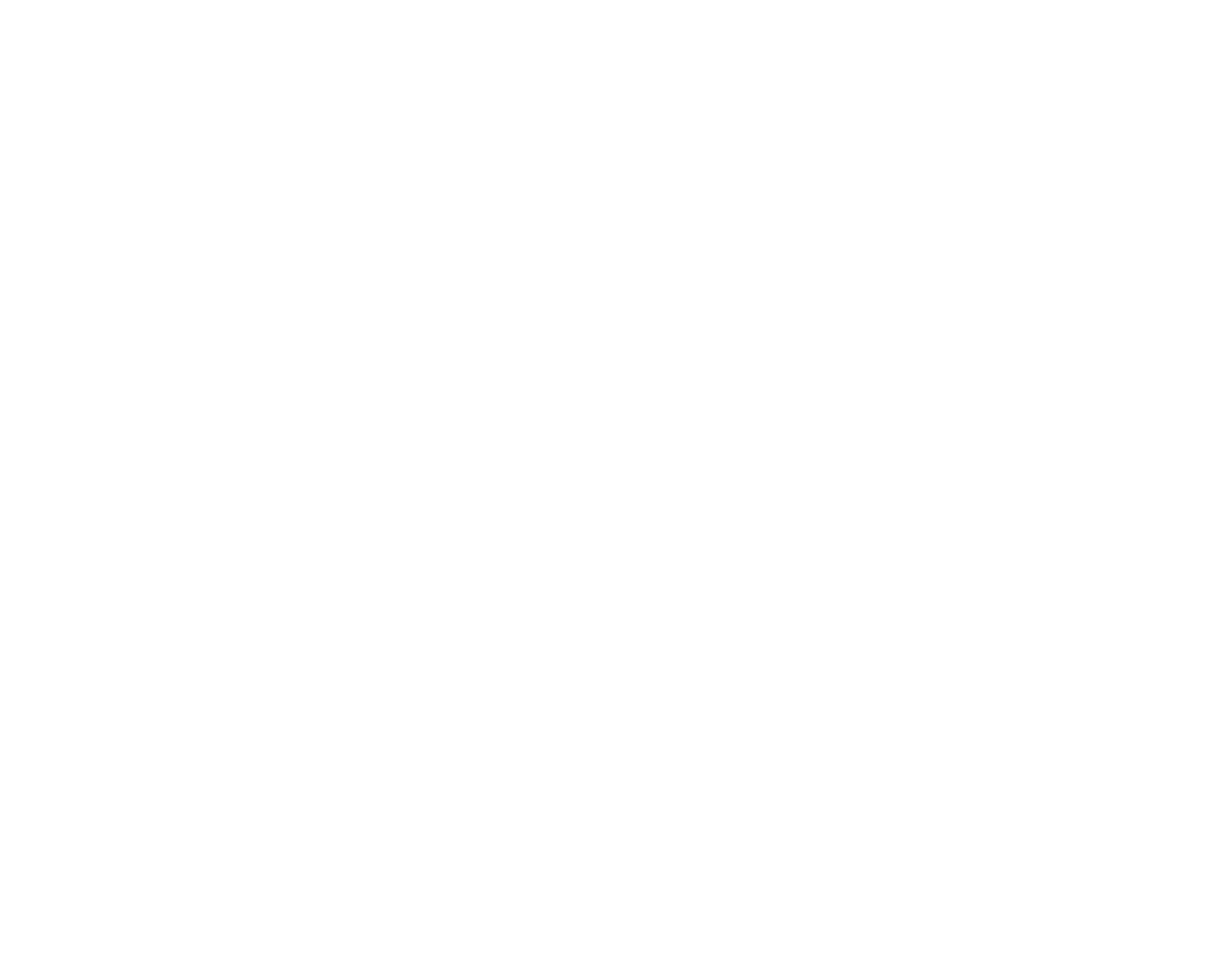
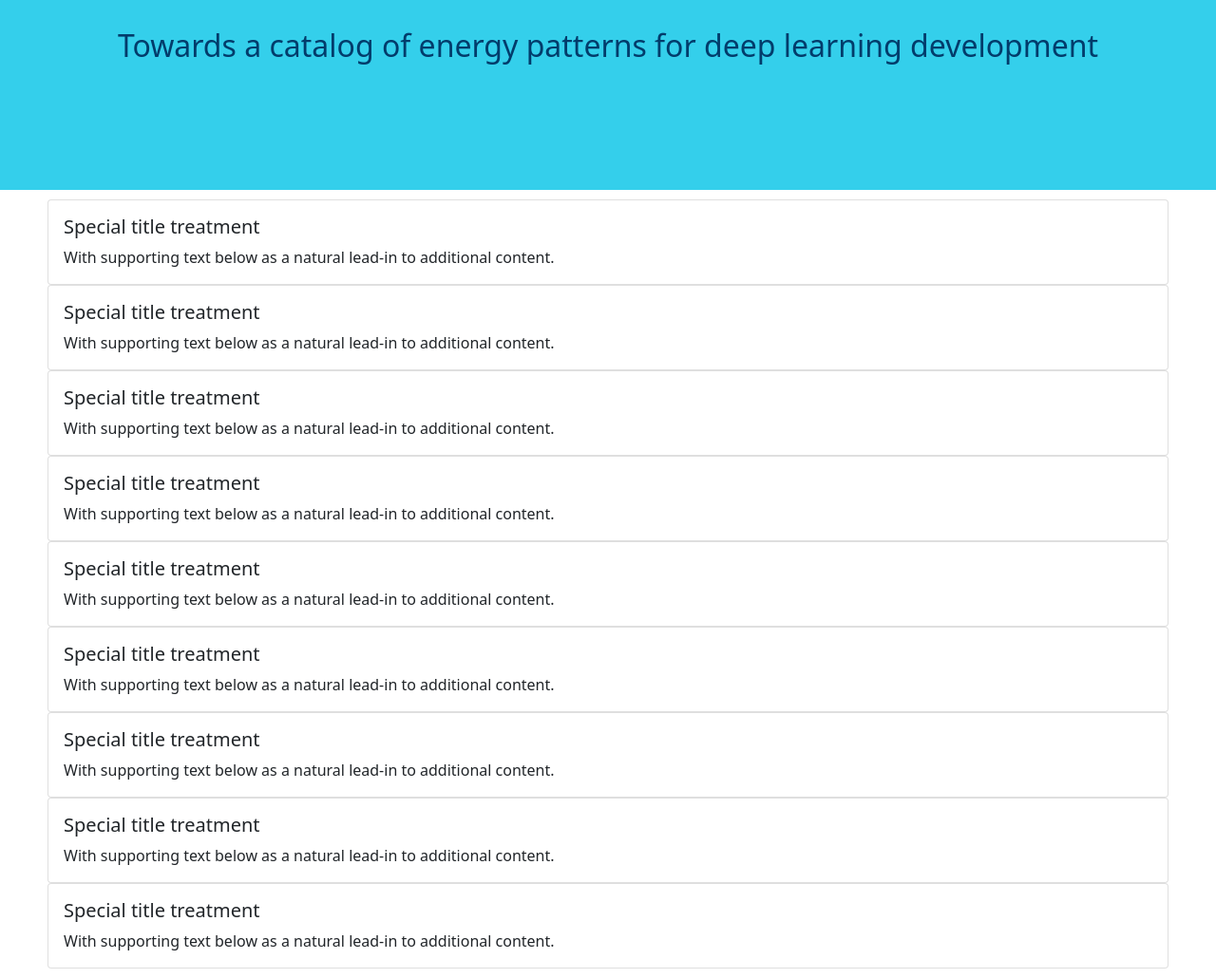
Before and after one commit to tritims/Catalog-of-deep-learning-energy-patterns, a plain HTML site: page index.html in a window 1280 px wide. Shown: the whole page at 95% size. Before the commit the page ends 800 px from the top, so only its background shows below. Drawn offline with Linux system fonts and the light colour scheme.

Commit message:
Added basic layout

```diff
--- a/index.html
+++ b/index.html
@@ -1,5 +1,6 @@
 <!DOCTYPE html>
 <html lang="en">
+
 <head>
     <meta charset="UTF-8">
     <meta http-equiv="X-UA-Compatible" content="IE=edge">
@@ -7,9 +8,71 @@
     <title>Towards a catalog of energy patterns for deep learning development</title>
 </head>
 <link rel="stylesheet" href="bootstrap.min.css">
+<link rel="stylesheet" href="style.css">
 <script src="bootstrap.min.js"></script>
 
 <body>
+    <div class="header">
+        <div class="title">
+            Towards a catalog of energy patterns for deep learning development
+        </div>
+    </div>
+    <div class="wrapper">
+        <div class="card">
+            <div class="card-body">
+                <h5 class="card-title">Special title treatment</h5>
+                <p class="card-text">With supporting text below as a natural lead-in to additional content.</p>
+            </div>
+        </div>
+        <div class="card">
+            <div class="card-body">
+                <h5 class="card-title">Special title treatment</h5>
+                <p class="card-text">With supporting text below as a natural lead-in to additional content.</p>
+            </div>
+        </div>
+        <div class="card">
+            <div class="card-body">
+                <h5 class="card-title">Special title treatment</h5>
+                <p class="card-text">With supporting text below as a natural lead-in to additional content.</p>
+            </div>
+        </div>
+        <div class="card">
+            <div class="card-body">
+                <h5 class="card-title">Special title treatment</h5>
+                <p class="card-text">With supporting text below as a natural lead-in to additional content.</p>
+            </div>
+        </div>
+        <div class="card">
+            <div class="card-body">
+                <h5 class="card-title">Special title treatment</h5>
+                <p class="card-text">With supporting text below as a natural lead-in to additional content.</p>
+            </div>
+        </div>
+        <div class="card">
+            <div class="card-body">
+                <h5 class="card-title">Special title treatment</h5>
+                <p class="card-text">With supporting text below as a natural lead-in to additional content.</p>
+            </div>
+        </div>
+        <div class="card">
+            <div class="card-body">
+                <h5 class="card-title">Special title treatment</h5>
+                <p class="card-text">With supporting text below as a natural lead-in to additional content.</p>
+            </div>
+        </div>
+        <div class="card">
+            <div class="card-body">
+                <h5 class="card-title">Special title treatment</h5>
+                <p class="card-text">With supporting text below as a natural lead-in to additional content.</p>
+            </div>
+        </div>
+        <div class="card">
+            <div class="card-body">
+                <h5 class="card-title">Special title treatment</h5>
+                <p class="card-text">With supporting text below as a natural lead-in to additional content.</p>
+            </div>
+        </div>
+    </div>
+</body>
 
-</body>
 </html>
--- a/style.css
+++ b/style.css
@@ -0,0 +1,15 @@
+.wrapper {
+    margin: 10px 50px;
+}
+
+.header {
+    height: 200px;
+    background-color: #34cfeb;
+}
+
+.title {
+    text-align: center;
+    padding-top: 24px;
+    font-size: xx-large;
+    color: #023c6b;
+}
```
